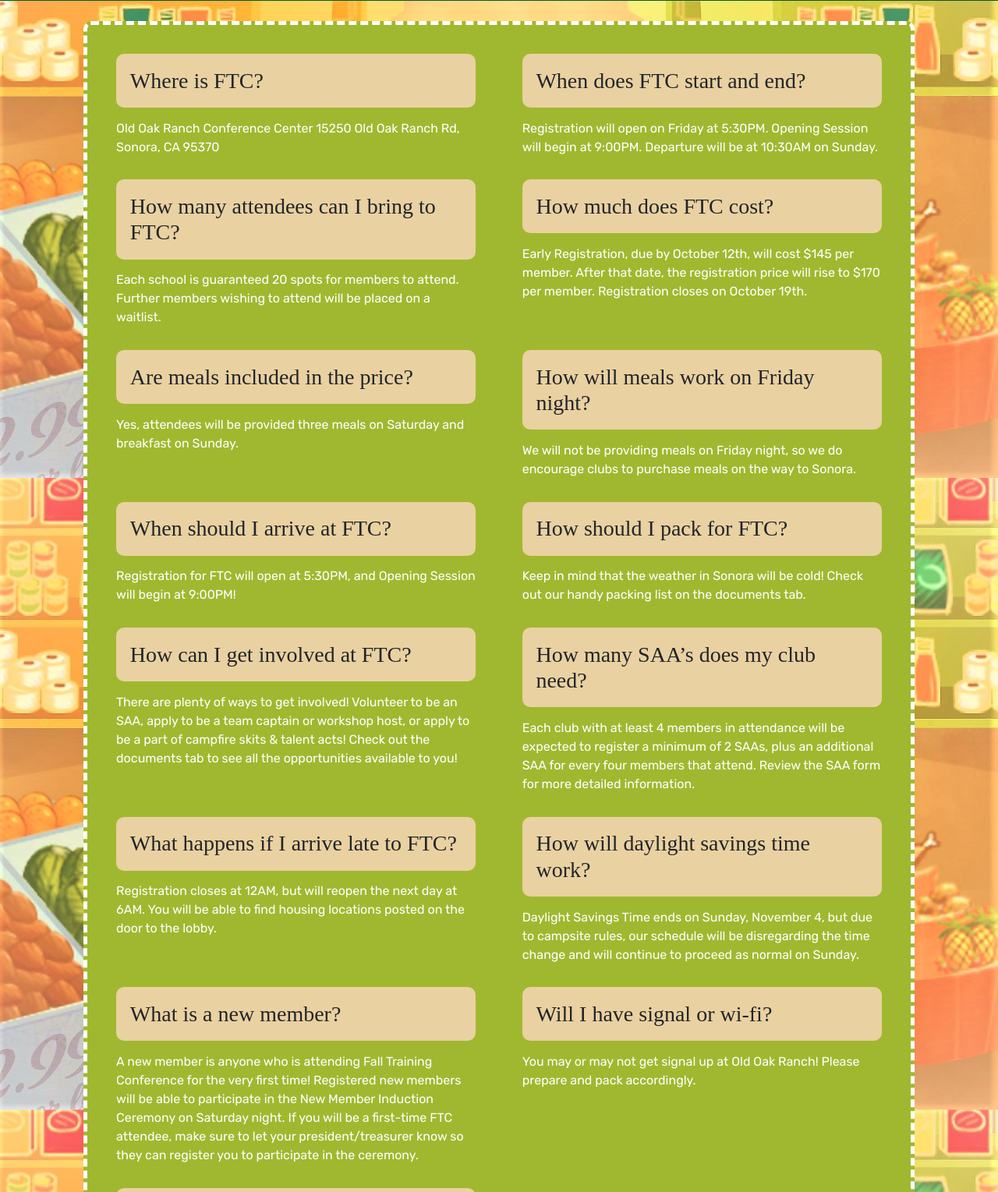
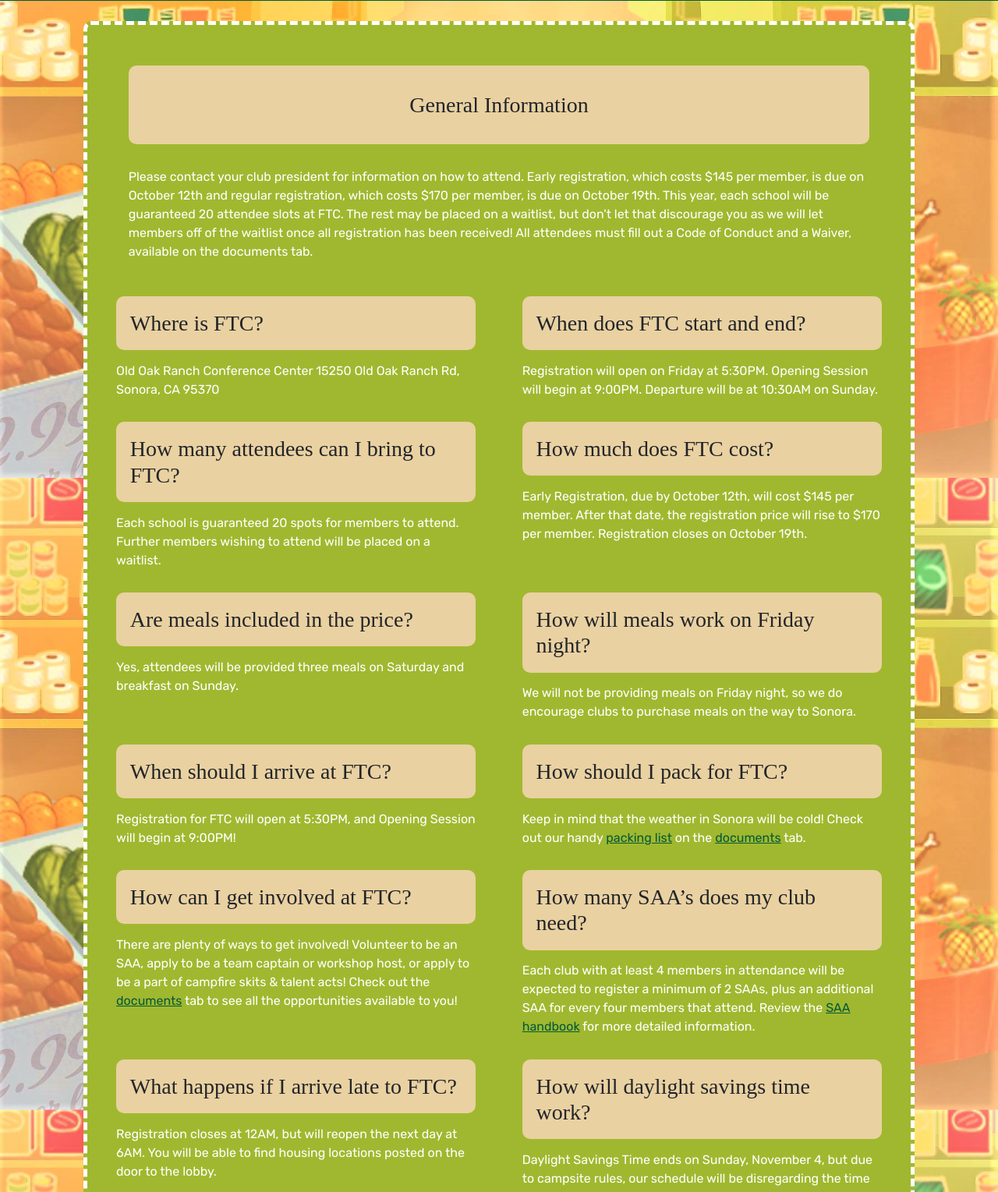
Before and after one commit to CarlsJr4/FTC2018, a plain HTML site: page FAQ.html in a window 1280 px wide. Shown: the part 249-1778 px from the top of the page at 78% size. Drawn offline with nearby package versions, Linux system fonts and the light colour scheme; a web font is replaced by a local one.

Commit message:
Added hyperlinks to FAQ page

```diff
--- a/Assets/SCSS/components/typography.scss
+++ b/Assets/SCSS/components/typography.scss
@@ -30,3 +30,12 @@ a {
     text-decoration: none;
   }
 }
+
+.hyperlink {
+  text-decoration: underline;
+  color: $forest-green;
+  &:hover {
+    text-decoration: underline;
+    color: $sky-blue;
+  }
+}
--- a/Assets/SCSS/pages/FAQ.scss
+++ b/Assets/SCSS/pages/FAQ.scss
@@ -24,3 +24,13 @@
   margin: 3%;
   color: white;
 }
+
+@media only screen and (max-width: 576px) {
+  #gen-info {
+    margin-top: 0;
+  }
+
+  .FAQ-bg {
+    margin-top: 10%;
+  }
+}
--- a/FAQ.html
+++ b/FAQ.html
@@ -33,6 +33,17 @@
 
 <div class="container" align="left">
     <div class="download-bg">
+        <div class="row">
+            <div class="col-sm-12" align="center">
+                <h3 class="FAQ-bg" id="gen-info">General Information</h3>
+                <p align="left">
+                    Please contact your club president for information on how to attend. Early registration, which costs $145
+                    per member, is due on October 12th and regular registration, which costs $170 per member, is due on October 19th.
+                    This year, each school will be guaranteed 20 attendee slots at FTC. The rest may be placed on a waitlist,
+                    but don't let that discourage you as we will let members off of the waitlist once all registration has been received!
+                    All attendees must fill out a Code of Conduct and a Waiver, available on the documents tab.</p>
+            </div>
+        </div>
 
         <div class="row">
             <div class="col-sm-6">
@@ -79,8 +90,9 @@
             </div>
             <div class="col-sm-6">
                 <h3 class="FAQ-bg">How should I pack for FTC?</h3>
-                <p>Keep in mind that the weather in Sonora will be cold! Check out our handy packing list on the <!-- Link the documents tab -->
-                    documents tab.</p>
+                <p>Keep in mind that the weather in Sonora will be cold! Check out our handy <a class="hyperlink" href="Forms/FTC2018_Registration_Packing_List.docx" download>
+                    packing list</a> on the
+                    <a class="hyperlink" href="documents.html" target="_blank">documents</a> tab.</p>
             </div>
         </div>
 
@@ -88,13 +100,14 @@
             <div class="col-sm-6">
                 <h3 class="FAQ-bg">How can I get involved at FTC?</h3>
                 <p>There are plenty of ways to get involved! Volunteer to be an SAA, apply to be a team captain or workshop <!-- Add hyperlinks to this -->
-                    host, or apply to be a part of campfire skits & talent acts! Check out the documents tab to see all the
+                    host, or apply to be a part of campfire skits & talent acts! Check out the <a class="hyperlink" href="documents.html" target="_blank">
+                        documents</a> tab to see all the
                     opportunities available to you!</p>
             </div>
             <div class="col-sm-6">
                 <h3 class="FAQ-bg">How many SAA’s does my club need?</h3>
                 <p>Each club with at least 4 members in attendance will be expected to register a minimum of 2 SAAs, plus
-                    an additional SAA for every four members that attend. Review the SAA form for more detailed information.</p> <!-- Add hyperlinks -->
+                    an additional SAA for every four members that attend. Review the <a class="hyperlink" href="Forms/FTC2018_SAA_Handbook.docx" download>SAA handbook</a> for more detailed information.</p> <!-- Add hyperlinks -->
 
             </div>
         </div>
@@ -102,7 +115,7 @@
         <div class="row">
             <div class="col-sm-6">
                 <h3 class="FAQ-bg">What happens if I arrive late to FTC?</h3>
-                <p>Registration closes at 12AM, but will reopen the next day at 6AM. You will be able to find housing locations <!-- More specificity-->
+                <p>Registration closes at 12AM, but will reopen the next day at 6AM. You will be able to find housing locations
                     posted on the door to the lobby.</p>
             </div>
             <div class="col-sm-6">
@@ -131,7 +144,7 @@
         <div class="row">
             <div class="col-sm-6">
                 <h3 class="FAQ-bg">When do I need to pay dues by to attend FTC?</h3>
-                <p>Make sure your all your attendees are dues-paid before FTC in order to attend!</p> <!-- Be more specific with this answer -->
+                <p>Make sure your all your attendees are dues-paid before FTC in order to attend!</p>
             </div>
             <div class="col-sm-6">
             </div>
```
Also changed, not shown: Assets/CSS/main.css.
